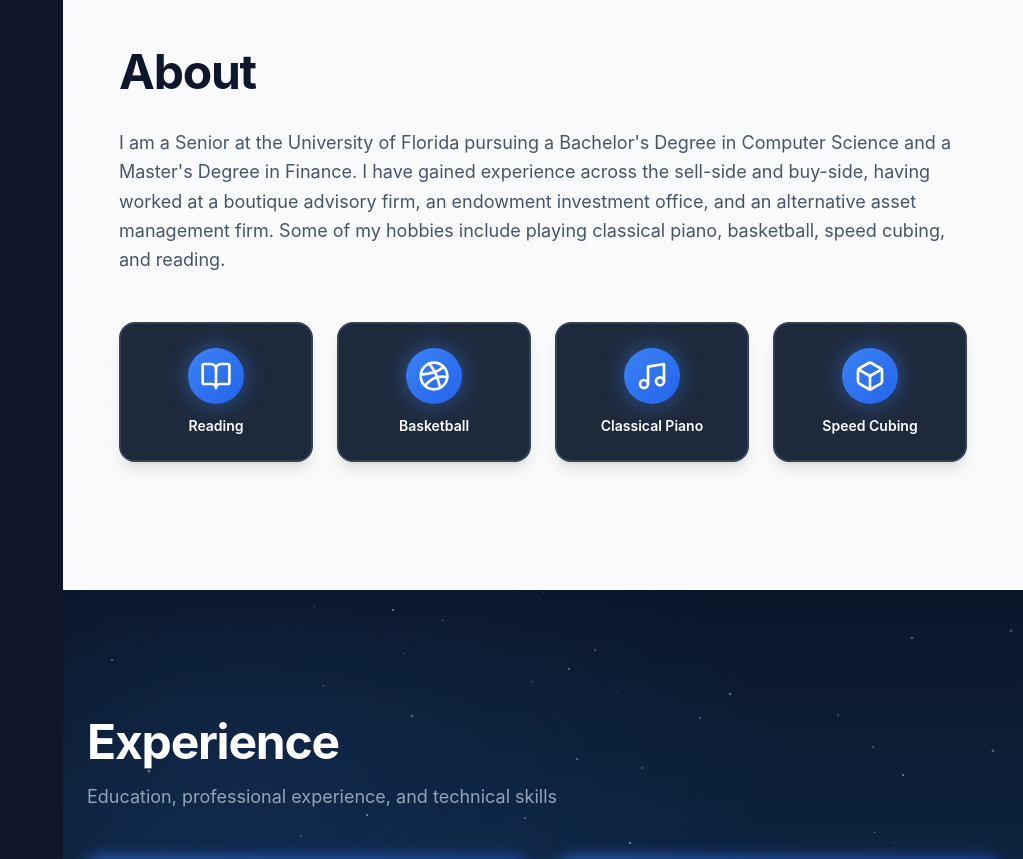
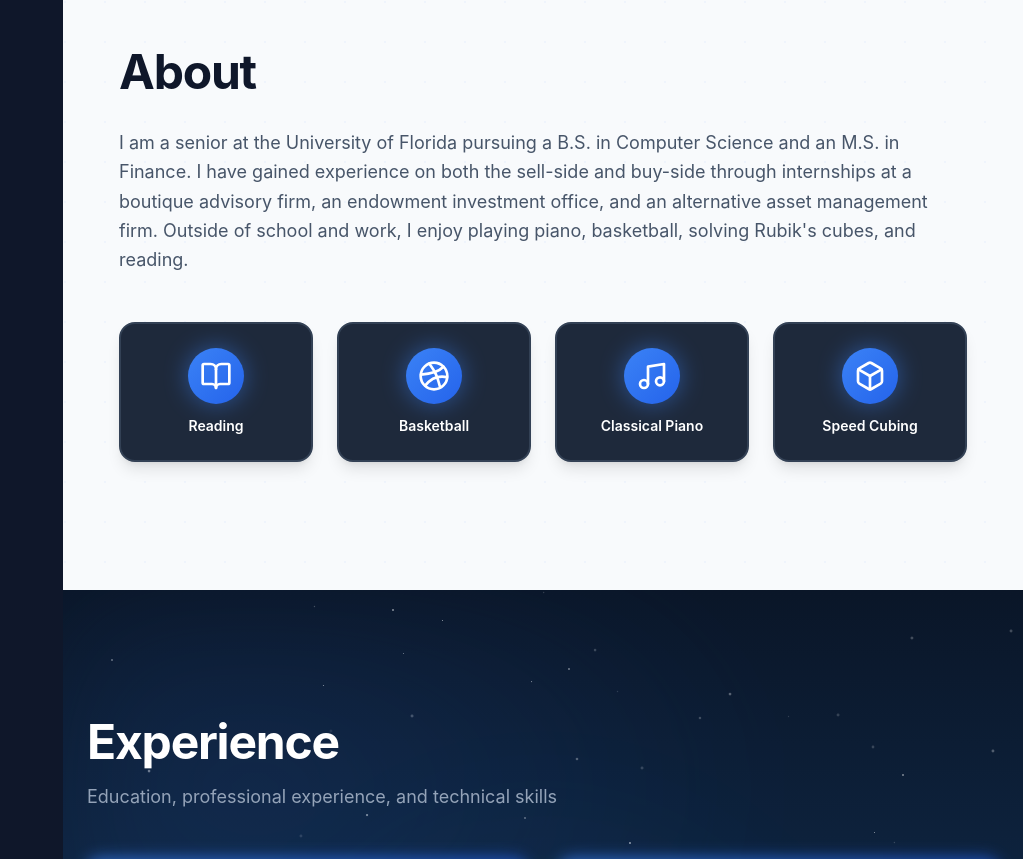
Before and after one commit to devxinvestor/Devin-Mohr-Website, a Next.js app: page / in a window 1280 px wide. Shown: the part 880-1739 px from the top of the page, without its empty margins (257-1280 px from the left). Built offline with nearby package versions, Linux system fonts and the light colour scheme.

Commit message:
Change about section

```diff
--- a/components/about-section.tsx
+++ b/components/about-section.tsx
@@ -46,10 +46,11 @@ export default function AboutSection() {
               animate={isInView ? { opacity: 1, x: 0 } : {}}
               transition={{ delay: 0.3, duration: 0.5 }}
             >
-              I am a Senior at the University of Florida pursuing a Bachelor's Degree in Computer Science and a Master's Degree in
-              Finance. I have gained experience across the sell-side and buy-side, having worked at a boutique advisory
-              firm, an endowment investment office, and an alternative asset management firm. Some of my hobbies include
-              playing classical piano, basketball, speed cubing, and reading.
+              I am a senior at the University of Florida pursuing a B.S. in Computer Science
+              and an M.S. in Finance. I have gained experience on both the sell-side and buy-side
+              through internships at a boutique advisory firm, an endowment investment office, and
+              an alternative asset management firm. Outside of school and work, I enjoy playing piano,
+              basketball, solving Rubik's cubes, and reading.
             </motion.p>
           </div>
 
```
